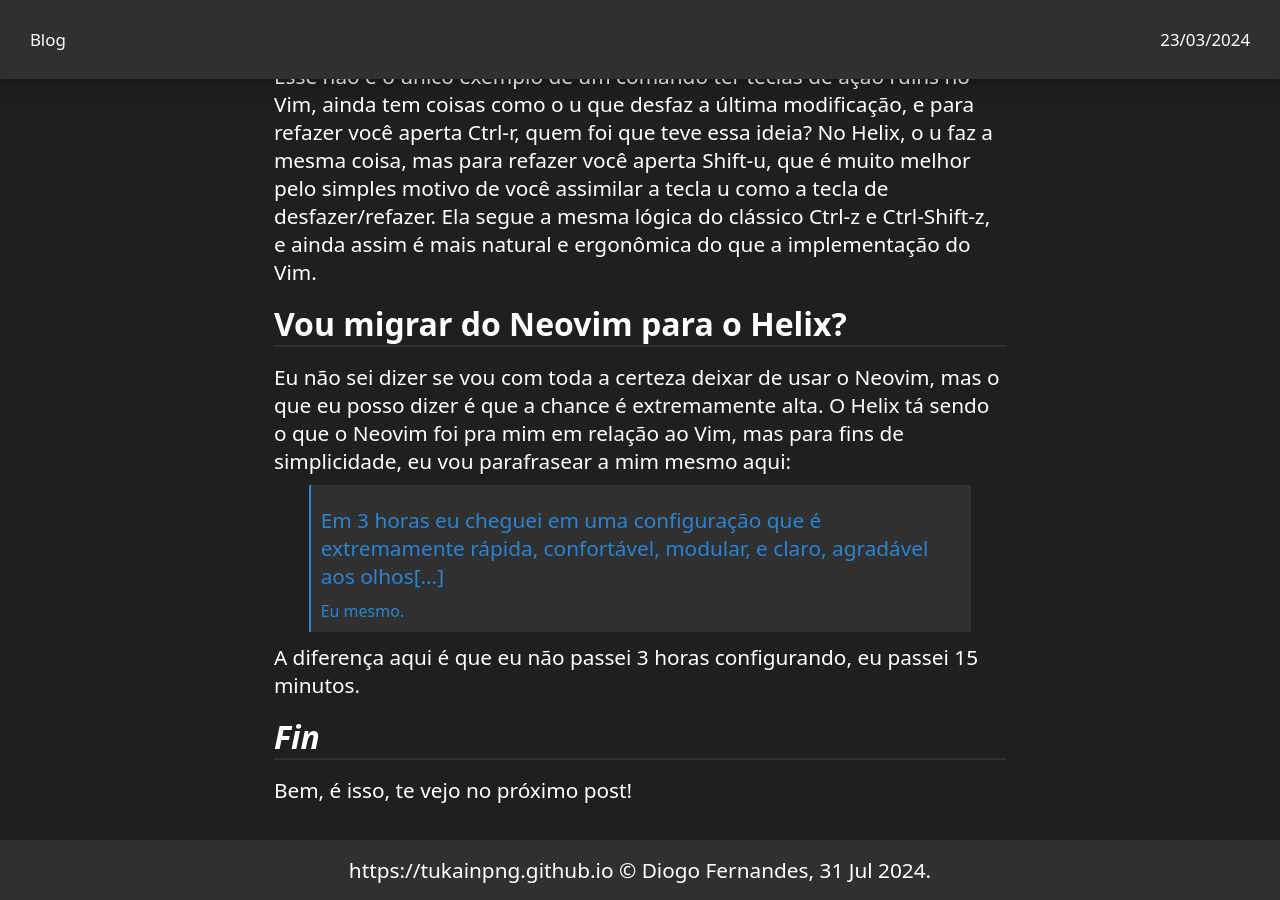
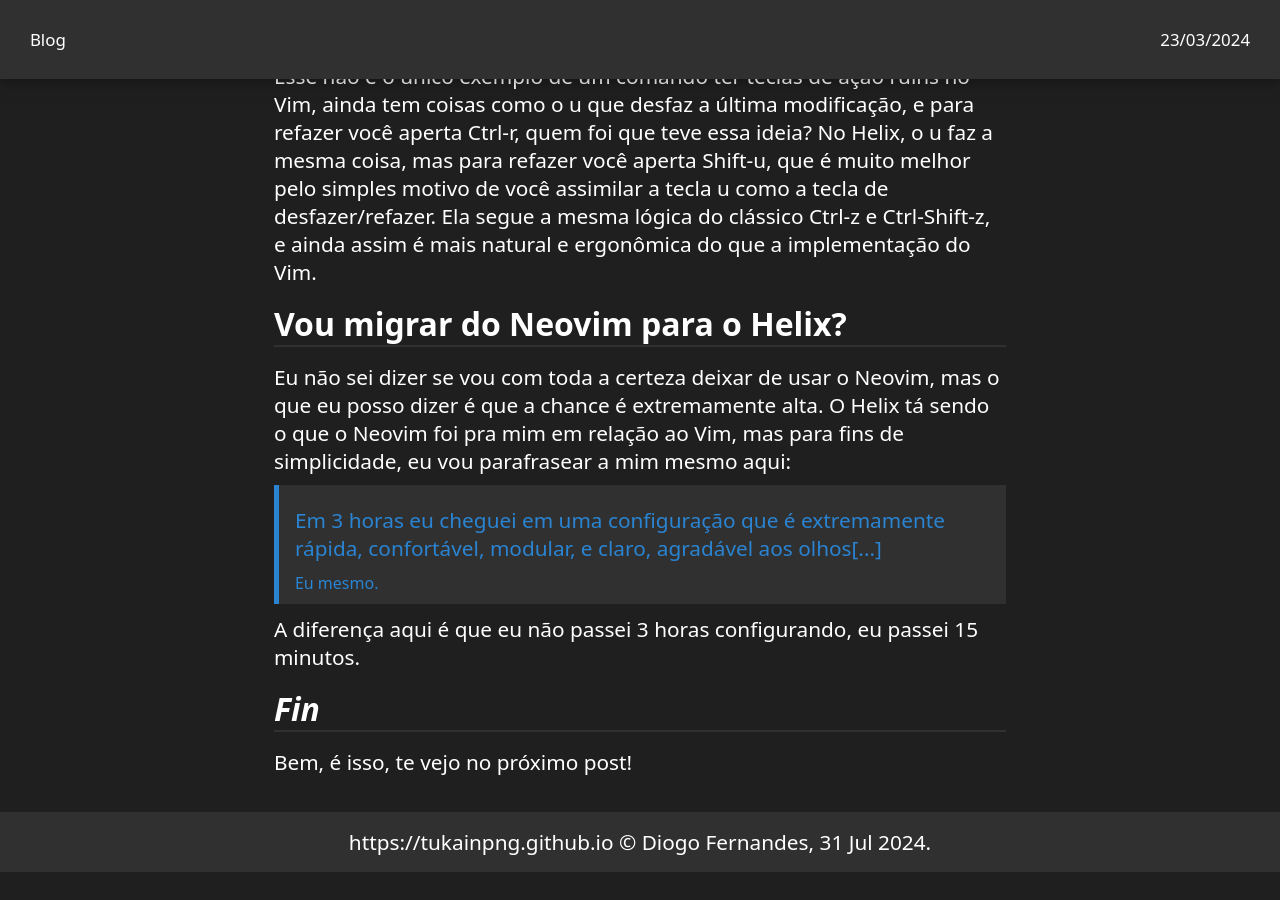
Before and after one commit to tukainpng/tukainpng.github.io, a Jekyll site: the page built from _posts/2024-03-23-helix.md, in a window 1280 px wide and 900 px high, scrolled down 2529 px. Built offline with Jekyll 4.4.1, drawn with Linux system fonts in a browser that asks for light colours; after the commit the page ends 3401 px from its top, so only the background shows below that.

Commit message:
Atualizar o styles.css

```diff
--- a/assets/css/styles.css
+++ b/assets/css/styles.css
@@ -38,12 +38,8 @@
 }
 
 blockquote {
-  display: block;
-  margin-left: auto;
-  margin-right: auto;
-  border-left: solid 2px var(--blue);
-  max-width: 70ch;
-  padding: 10px;
+  border-left: solid 5px var(--blue);
+  padding: 10px 1em;
   background-color: var(--grey);
   color: var(--blue);
 }
```
